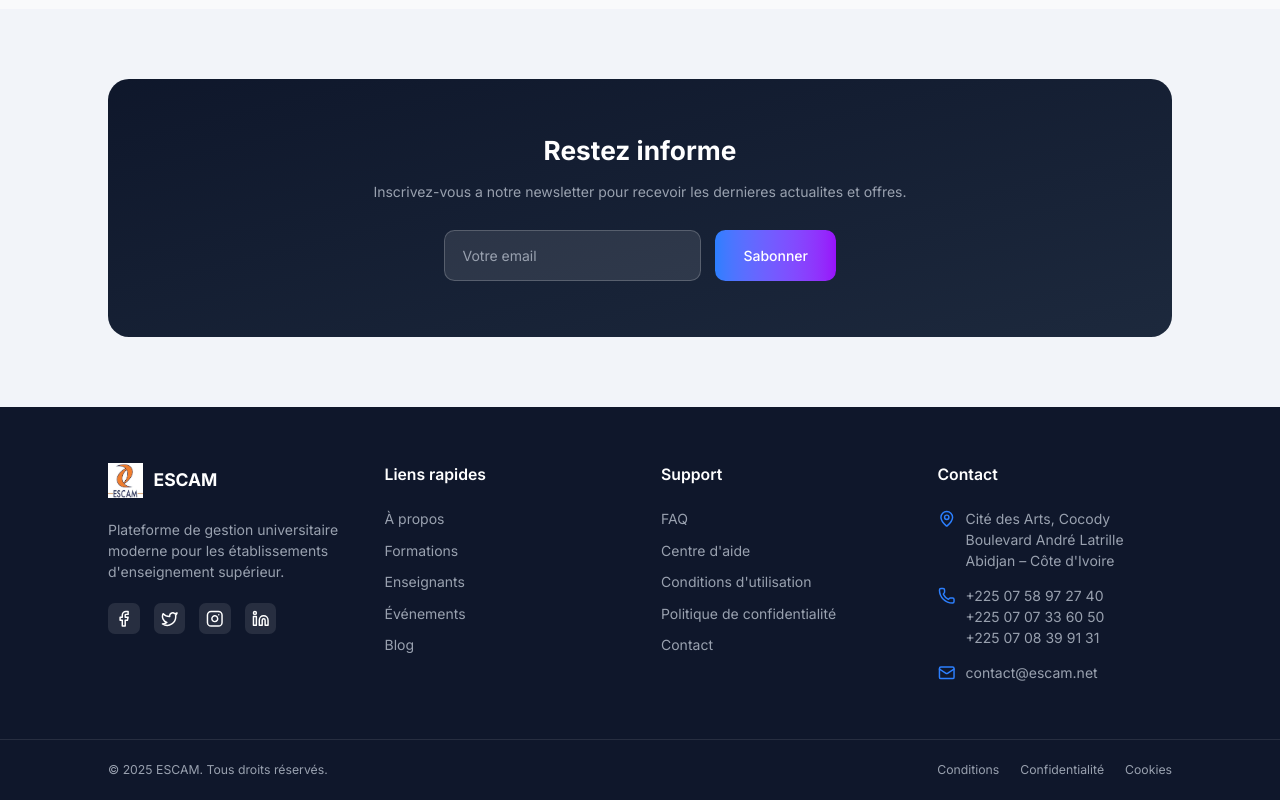
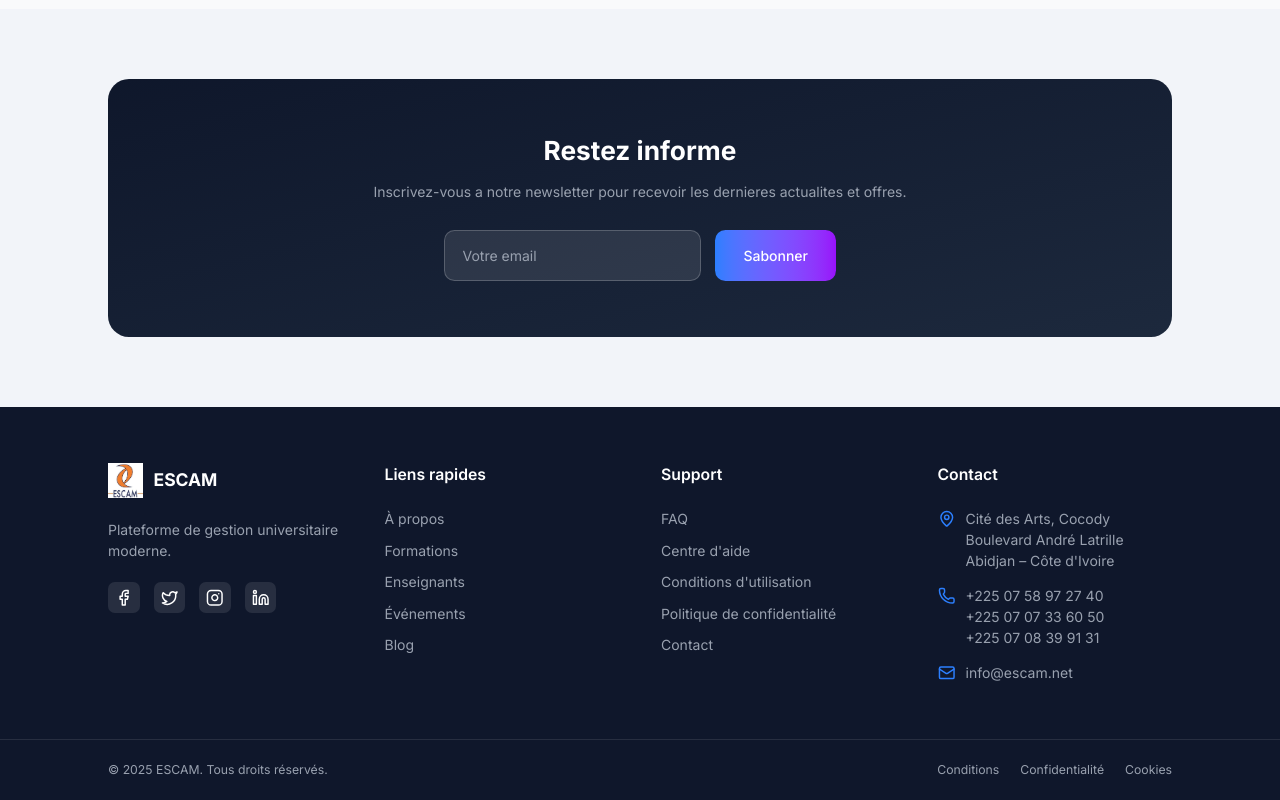
Before and after one commit to franckdigital/campus-react, a React (Vite) app: page / in a window 1280 px wide. Shown: the part 2631-3431 px from the top of the page. Built offline with nearby package versions, Linux system fonts and the light colour scheme; no server answers.

Commit message:
fix: raccourcit le texte de presentation et corrige l'email de contact
Le footer indiquait contact@escam.net alors que l'adresse officielle
est info@escam.net ; le descriptif de la marque est aussi simplifie.

Co-Authored-By: Claude Sonnet 5 <noreply@anthropic.com>

```diff
--- a/src/components/public/Footer.jsx
+++ b/src/components/public/Footer.jsx
@@ -13,7 +13,7 @@ export default function Footer() {
               <span className="text-xl font-bold">ESCAM</span>
             </Link>
             <p className="text-gray-400 mb-6">
-              Plateforme de gestion universitaire moderne pour les établissements d'enseignement supérieur.
+              Plateforme de gestion universitaire moderne.
             </p>
             <div className="flex items-center gap-4">
               <a href="#" className="p-2 bg-white/10 rounded-lg hover:bg-white/20 transition-colors">
@@ -73,7 +73,7 @@ export default function Footer() {
               </li>
               <li className="flex items-center gap-3">
                 <Mail className="h-5 w-5 text-blue-500 flex-shrink-0" />
-                <span className="text-gray-400">contact@escam.net</span>
+                <span className="text-gray-400">info@escam.net</span>
               </li>
             </ul>
           </div>
```
